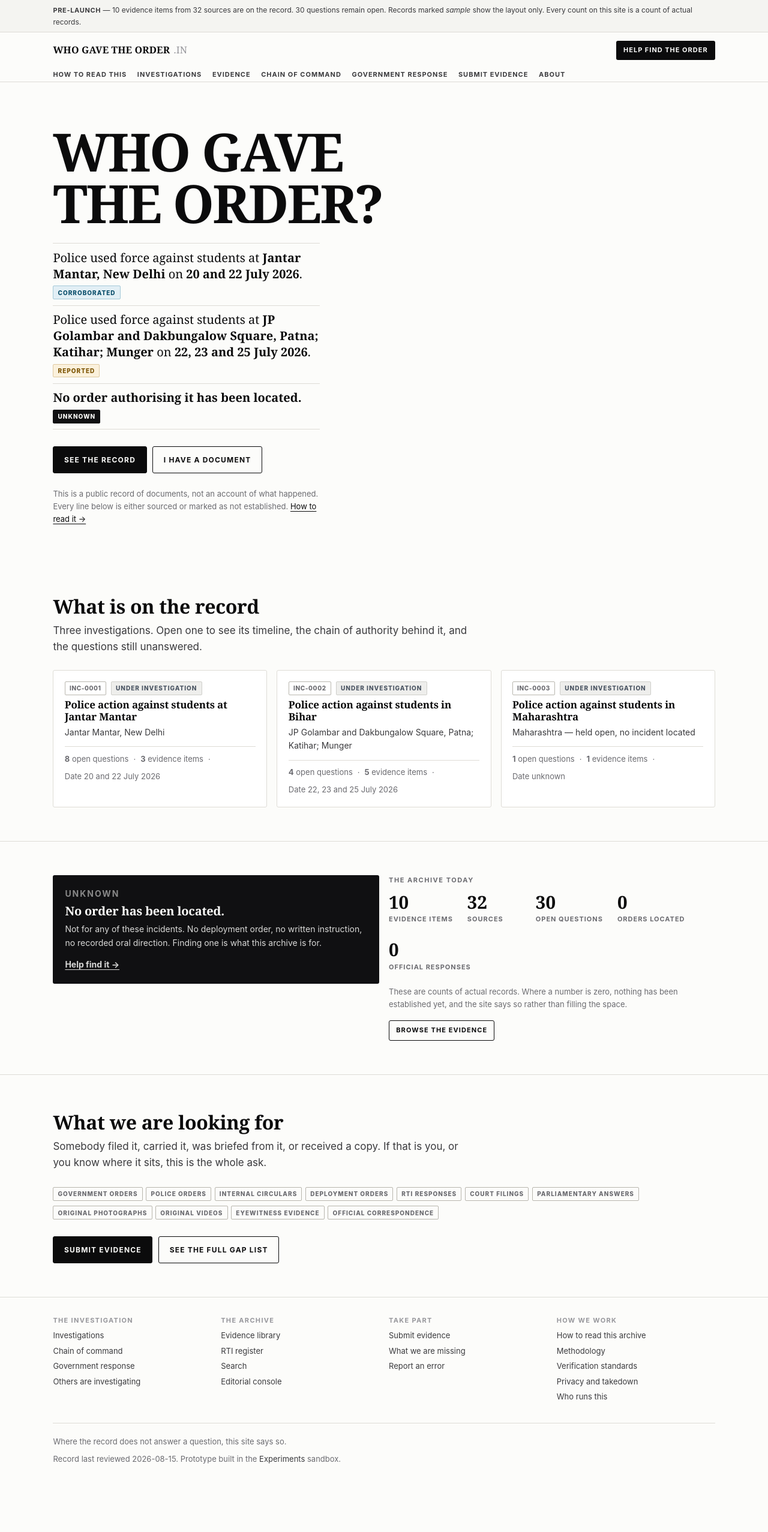
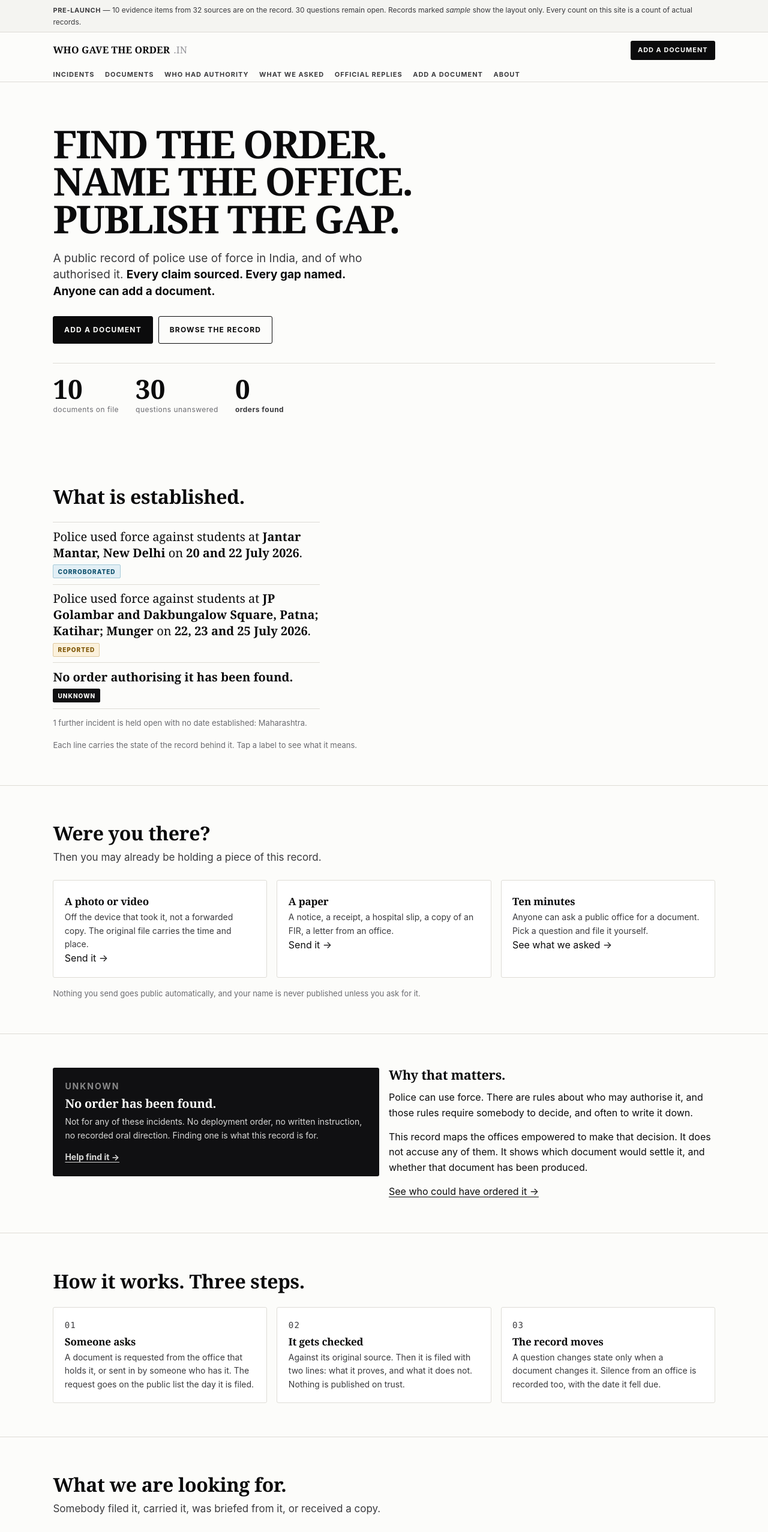
Before and after one commit to Varnasr/WhoGaveTheOrder, a plain HTML site: page index.html in a window 1280 px wide. Shown: the top 2554 px of the page at 60% size. Before the commit the page ends 2483 px from the top, so only its background shows below. Drawn offline with Linux system fonts and the light colour scheme.

Commit message:
Make the homepage say what the site is, in the register of a public registry (#44)
"Who gave the order?" promised an answer the site does not have, and a visitor
could read the whole hero without learning this is an archive they can add to.

Now three imperatives — find the order, name the office, publish the gap —
followed by the sentence that was missing: a public record of police use of
force in India and of who authorised it, every claim sourced, every gap named,
anyone can add a document. Three counts sit above the fold, including the zero
that is the point of the project.

A correction to an earlier change: six explainer sections were cut on the theory
that explanation was the problem. bribes.fyi is around 70% explanation and reads
clearly, so the diagnosis was wrong — ours were just long, abstract and about
our own methodology. Explanation returns short and in the second person: "Were
you there?", "How it works. Three steps.", and a plainly named FAQ.

Nav renamed for what a reader wants rather than the content model: Incidents,
Documents, Who had authority, What we asked, Official replies, Add a document.

```diff
--- a/assets/pages.js
+++ b/assets/pages.js
@@ -20,10 +20,15 @@
   pages.home = function () {
     var counts = model.counts();
 
-    /* The hero states, in plain language, what this site is about — using the
-       archive's own records rather than a hand-written summary, so the front
-       page cannot drift from what the data actually says. Each line carries the
-       state of the record behind it. */
+    /* Three numbers, at the top, in the order a stranger cares about them.
+       The third one is the point of the project and it is zero. */
+    ui.mount('[data-region="hero-stats"]',
+      '<div class="stat"><b>' + counts.evidence + '</b><span>documents on file</span></div>' +
+      '<div class="stat"><b>' + counts.open + '</b><span>questions unanswered</span></div>' +
+      '<div class="stat stat--zero"><b>' + counts.orders + '</b><span>orders found</span></div>');
+
+    /* What is established, read off the records rather than written by hand, so
+       the front page cannot drift from the data. */
     var lines = model.incidents.map(function (inc) {
       if (inc.dateState === 'UNKNOWN' || !inc.date) { return null; }
       return '<li>' +
@@ -33,58 +38,52 @@
       '</li>';
     }).filter(Boolean);
 
-    var orders = model.orders.length;
+    var held = model.incidents.filter(function (inc) {
+      return inc.dateState === 'UNKNOWN' || !inc.date;
+    });
 
     ui.mount('[data-region="hero-facts"]',
-      '<ul class="hero__list">' +
-        lines.join('') +
-        '<li><span class="hero__fact"><strong>' +
-          (orders ? orders + ' order' + (orders === 1 ? '' : 's') + ' located.' : 'No order authorising it has been located.') +
-        '</strong></span> ' + ui.chip(orders ? 'VERIFIED' : 'UNKNOWN') + '</li>' +
+      '<ul class="hero__list">' + lines.join('') +
+        '<li><span class="hero__fact"><strong>No order authorising it has been found.</strong></span> ' +
+          ui.chip('UNKNOWN') + '</li>' +
       '</ul>' +
-      (lines.length === 0
-        ? '<p class="small" style="margin-top:0.75rem">No incident date has been established yet.</p>'
+      (held.length
+        ? '<p class="small" style="margin-top:0.85rem">' + held.length +
+          ' further incident' + (held.length === 1 ? ' is' : 's are') +
+          ' held open with no date established: ' +
+          held.map(function (i) { return ui.esc(i.state); }).join(', ') + '.</p>'
         : ''));
-
-    ui.mount('[data-region="incident-cards"]',
-      model.incidents.map(ui.incidentCard).join(''));
-
-    ui.mount('[data-region="counts"]',
-      '<div><b>' + counts.evidence + '</b><span>Evidence items</span></div>' +
-      '<div><b>' + counts.sources + '</b><span>Sources</span></div>' +
-      '<div><b>' + counts.open + '</b><span>Open questions</span></div>' +
-      '<div><b>' + counts.orders + '</b><span>Orders located</span></div>' +
-      '<div><b>' + counts.responses + '</b><span>Official responses</span></div>');
 
     ui.mount('[data-region="wanted"]',
       WGO.WANTED.map(function (w) { return '<li>' + ui.plainChip(w) + '</li>'; }).join(''));
 
-    /* These regions only exist on pages that still carry them; ui.mount is a
-       no-op where the node is absent. */
-    ui.mount('[data-region="frame"]',
-      '<div class="frame__col">' +
-        '<p class="kicker">What we know</p>' +
-        '<span class="frame__count">' + counts.known + '</span>' +
-        '<h3>Established facts</h3>' +
-        '<p>Statements supported by primary evidence held in this archive.</p>' +
-      '</div>' +
-      '<div class="frame__col">' +
-        '<p class="kicker">What we don\'t know</p>' +
-        '<span class="frame__count">' + counts.open + '</span>' +
-        '<h3>Open questions</h3>' +
-        '<p>Questions the documentary record does not answer.</p>' +
-      '</div>' +
-      '<div class="frame__col">' +
-        '<p class="kicker">What the government says</p>' +
-        '<span class="frame__count">' + counts.responses + '</span>' +
-        '<h3>Official responses</h3>' +
-        '<p>Statements, explanations and denials on the record, reproduced in full.</p>' +
-      '</div>');
-
-    ui.mount('[data-region="legend"]',
-      Object.keys(WGO.EVIDENCE_STATES).map(function (key) {
-        return '<div>' + ui.chip(key) + '<p>' + ui.esc(WGO.EVIDENCE_STATES[key].definition) + '</p></div>';
-      }).join(''));
+    /* A plainly-named FAQ. These are the five things a stranger actually asks,
+       answered in one short paragraph each. */
+    ui.mount('[data-region="faq"]', [
+      ['Why does so much of this say UNKNOWN?',
+       'Because it has not been established, and the alternative is guessing. A claim without a ' +
+       'source is not shown as a fact here. The blank spaces are the work still to do.'],
+      ['Is this a campaign?',
+       'No. There is no petition, no party, and no ask beyond documents. Official statements are ' +
+       'published in full, including the ones that cut against the project.'],
+      ['Are you accusing anyone?',
+       'No. The chain of command shows which offices are empowered to authorise force. That is a ' +
+       'statement about the law. Whether a particular office did authorise it needs a document, and ' +
+       'until one exists every node reads <em>not established</em>. No individual is named anywhere.'],
+      ['What happens to something I send?',
+       'It is logged privately and checked against its original source before anything is published. ' +
+       'Nothing goes live automatically. Your name is never published unless you tick the box asking ' +
+       'for it, and your contact details never are.'],
+      ['Can I ask for a document myself?',
+       'Yes, and it is the most useful thing anyone can do. Any citizen can request a record from a ' +
+       'public office. Pick a question off the gap list, file it, and send the reference number — the ' +
+       'clock then runs in public.'],
+      ['Who runs this?',
+       'A private, unfunded project on one person\'s unpaid time, not affiliated with any party or ' +
+       'organisation. The operator is not named, for reasons set out on the about page.']
+    ].map(function (row) {
+      return ui.explainer(row[0], '<p>' + row[1] + '</p>');
+    }).join(''));
   };
 
   /* ======================================================================= *
--- a/assets/styles.css
+++ b/assets/styles.css
@@ -648,3 +648,36 @@ blockquote.official cite { display: block; margin-top: 0.4rem; font-family: var(
   font-size: clamp(1rem, 3.6vw, 1.25rem);
   line-height: 1.35;
 }
+
+/* --- Hero: what this is, and the three numbers --------------------------- *
+   Modelled on the clarity of a good public registry: say what the site is in
+   one line, then show the counts that matter before any explanation. */
+
+.hero__what {
+  margin-top: 1.25rem;
+  max-width: 46ch;
+  font-size: clamp(1rem, 3.4vw, 1.1875rem);
+  line-height: 1.45;
+  color: var(--ink-2);
+}
+.hero__what strong { color: var(--ink); }
+
+.stat-row {
+  display: flex; flex-wrap: wrap; gap: 1.75rem;
+  margin-top: 2rem; padding-top: 1.25rem;
+  border-top: 1px solid var(--rule);
+}
+.stat b {
+  display: block;
+  font-family: var(--serif); font-weight: 700;
+  font-size: clamp(2rem, 7vw, 2.75rem); line-height: 1;
+}
+.stat span {
+  display: block; margin-top: 0.2rem;
+  font-size: 0.75rem; letter-spacing: 0.04em; color: var(--ink-3);
+}
+/* The count that is zero is the point of the project, not a missing value. */
+.stat--zero b { color: var(--ink); }
+.stat--zero span { color: var(--ink-2); font-weight: 700; }
+
+.hero .display { font-size: clamp(1.9rem, 8vw, 4rem); }
--- a/assets/ui.js
+++ b/assets/ui.js
@@ -231,7 +231,7 @@
           '<div class="masthead__bar">' +
             '<a class="wordmark" href="index.html">Who Gave The Order<span class="dot">.in</span></a>' +
             '<div class="masthead__tools">' +
-              '<a class="cta-persistent" href="submit.html">Help find the order</a>' +
+              '<a class="cta-persistent" href="submit.html">Add a document</a>' +
               '<button class="nav-toggle" type="button" aria-expanded="false" aria-controls="primary-nav">Menu</button>' +
             '</div>' +
           '</div>' +
--- a/data/taxonomy.js
+++ b/data/taxonomy.js
@@ -216,12 +216,15 @@ WGO.WANTED = [
 ];
 
 /* --- Primary navigation (section 18) — deliberately short ----------------- */
+/* Named for what a stranger is looking for, not for the content model behind
+   it. "Chain of command" is our word; "who had authority" is the question a
+   reader actually arrives with. */
 WGO.NAV = [
-  { href: 'walkthrough.html',    label: 'How to read this' },
-  { href: 'investigations.html', label: 'Investigations' },
-  { href: 'evidence.html',       label: 'Evidence' },
-  { href: 'chain.html',          label: 'Chain of Command' },
-  { href: 'response.html',       label: 'Government Response' },
-  { href: 'submit.html',         label: 'Submit Evidence' },
+  { href: 'investigations.html', label: 'Incidents' },
+  { href: 'evidence.html',       label: 'Documents' },
+  { href: 'chain.html',          label: 'Who had authority' },
+  { href: 'rti.html',            label: 'What we asked' },
+  { href: 'response.html',       label: 'Official replies' },
+  { href: 'submit.html',         label: 'Add a document' },
   { href: 'about.html',          label: 'About' }
 ];
--- a/index.html
+++ b/index.html
@@ -3,11 +3,11 @@
 <head>
 <meta charset="UTF-8">
 <meta name="viewport" content="width=device-width, initial-scale=1">
-<title>Who gave the order? — a public record of police action against students</title>
-<meta name="description" content="Police used force against students at Jantar Mantar and in Bihar in July 2026. No order authorising it has been located. This is the public record of trying to find one.">
+<title>Who gave the order? — a public record of police use of force in India</title>
+<meta name="description" content="A public record of police use of force against students in India, and of who authorised it. Every claim sourced. Every gap named. Anyone can add a document.">
 <meta name="theme-color" content="#0b0b0c">
 <meta property="og:title" content="Who gave the order?">
-<meta property="og:description" content="Police used force against students in July 2026. No order authorising it has been located. This is the record of trying to find one.">
+<meta property="og:description" content="A public record of police use of force in India, and of who authorised it. Every claim sourced. Every gap named.">
 <meta property="og:type" content="website">
 <link rel="icon" href="favicon.svg" type="image/svg+xml">
 <link rel="stylesheet" href="assets/styles.css">
@@ -17,13 +17,13 @@
 <div data-chrome="masthead"></div>
 <noscript>
   <nav class="shell" style="padding:1rem 1.15rem;border-bottom:1px solid var(--rule)">
-    <a href="walkthrough.html">How to read this</a> ·
-    <a href="investigations.html">Investigations</a> ·
-    <a href="evidence.html">Evidence</a> ·
-    <a href="chain.html">Chain of command</a> ·
-    <a href="submit.html">Submit evidence</a> ·
+    <a href="investigations.html">Incidents</a> ·
+    <a href="evidence.html">Documents</a> ·
+    <a href="chain.html">Who had authority</a> ·
+    <a href="rti.html">What we asked</a> ·
+    <a href="submit.html">Add a document</a> ·
     <a href="about.html">About</a>
-    <p class="small" style="margin-top:0.5rem">This archive reads its records with JavaScript. With it switched off you can still reach every page, but the record counts and evidence states will not render.</p>
+    <p class="small" style="margin-top:0.5rem">This archive reads its records with JavaScript. With it switched off you can still reach every page, but the counts and evidence labels will not render.</p>
   </nav>
 </noscript>
 
@@ -32,34 +32,62 @@
   <!-- HERO ============================================================== -->
   <div class="hero">
     <div class="shell">
-      <h1 class="display">Who gave<br>the order?</h1>
+      <h1 class="display">Find the order.<br>Name the office.<br>Publish the gap.</h1>
 
-      <div class="hero__facts" data-region="hero-facts"></div>
+      <p class="hero__what">
+        A public record of police use of force in India, and of who authorised it.
+        <strong>Every claim sourced. Every gap named. Anyone can add a document.</strong>
+      </p>
 
       <div class="hero__actions">
-        <a class="btn" href="investigations.html">See the record</a>
-        <a class="btn btn--ghost" href="submit.html">I have a document</a>
+        <a class="btn" href="submit.html">Add a document</a>
+        <a class="btn btn--ghost" href="investigations.html">Browse the record</a>
       </div>
 
-      <p class="small" style="margin-top:1.5rem;max-width:56ch">
-        This is a public record of documents, not an account of what happened. Every line below is
-        either sourced or marked as not established.
-        <a href="walkthrough.html">How to read it &rarr;</a>
-      </p>
+      <div class="stat-row" data-region="hero-stats"></div>
     </div>
   </div>
 
-  <!-- THE INVESTIGATION ================================================= -->
+  <!-- WHAT IS ESTABLISHED =============================================== -->
   <section>
     <div class="shell">
       <div class="section-head">
-        <h2>What is on the record</h2>
-        <p class="lede">
-          Three investigations. Open one to see its timeline, the chain of authority behind it, and
-          the questions still unanswered.
-        </p>
+        <h2>What is established.</h2>
       </div>
-      <div class="grid grid--3" data-region="incident-cards"></div>
+      <div class="hero__facts" data-region="hero-facts"></div>
+      <p class="small" style="margin-top:1rem">
+        Each line carries the state of the record behind it. Tap a label to see what it means.
+      </p>
+    </div>
+  </section>
+
+  <!-- WERE YOU THERE ==================================================== -->
+  <section>
+    <div class="shell">
+      <div class="section-head">
+        <h2>Were you there?</h2>
+        <p class="lede">Then you may already be holding a piece of this record.</p>
+      </div>
+      <div class="grid grid--3">
+        <a class="card" href="submit.html">
+          <h3>A photo or video</h3>
+          <p>Off the device that took it, not a forwarded copy. The original file carries the time and place.</p>
+          <span class="entry__go">Send it &rarr;</span>
+        </a>
+        <a class="card" href="submit.html">
+          <h3>A paper</h3>
+          <p>A notice, a receipt, a hospital slip, a copy of an FIR, a letter from an office.</p>
+          <span class="entry__go">Send it &rarr;</span>
+        </a>
+        <a class="card" href="rti.html">
+          <h3>Ten minutes</h3>
+          <p>Anyone can ask a public office for a document. Pick a question and file it yourself.</p>
+          <span class="entry__go">See what we asked &rarr;</span>
+        </a>
+      </div>
+      <p class="small" style="margin-top:1rem">
+        Nothing you send goes public automatically, and your name is never published unless you ask for it.
+      </p>
     </div>
   </section>
 
@@ -69,23 +97,53 @@
       <div class="grid grid--2" style="align-items:start">
         <div class="gap-block">
           <p class="kicker">Unknown</p>
-          <h3>No order has been located.</h3>
+          <h3>No order has been found.</h3>
           <p>
             Not for any of these incidents. No deployment order, no written instruction, no recorded
-            oral direction. Finding one is what this archive is for.
+            oral direction. Finding one is what this record is for.
           </p>
           <p style="margin-top:0.9rem"><a href="submit.html"><strong>Help find it &rarr;</strong></a></p>
         </div>
         <div>
-          <p class="kicker" style="margin-bottom:0.75rem">The archive today</p>
-          <div class="count-strip" data-region="counts"></div>
-          <p class="small" style="margin-top:1.25rem">
-            These are counts of actual records. Where a number is zero, nothing has been established
-            yet, and the site says so rather than filling the space.
-          </p>
-          <p style="margin-top:1rem">
-            <a class="btn btn--small btn--ghost" href="evidence.html">Browse the evidence</a>
-          </p>
+          <h2 style="font-size:1.35rem;margin-bottom:0.75rem">Why that matters.</h2>
+          <div class="prose">
+            <p>
+              Police can use force. There are rules about who may authorise it, and those rules
+              require somebody to decide, and often to write it down.
+            </p>
+            <p>
+              This record maps the offices empowered to make that decision. It does not accuse any of
+              them. It shows which document would settle it, and whether that document has been
+              produced.
+            </p>
+            <p><a href="chain.html">See who could have ordered it &rarr;</a></p>
+          </div>
+        </div>
+      </div>
+    </div>
+  </section>
+
+  <!-- HOW IT WORKS ====================================================== -->
+  <section>
+    <div class="shell">
+      <div class="section-head">
+        <h2>How it works. Three steps.</h2>
+      </div>
+      <div class="grid grid--3">
+        <div class="card">
+          <p class="section-number">01</p>
+          <h3>Someone asks</h3>
+          <p>A document is requested from the office that holds it, or sent in by someone who has it. The request goes on the public list the day it is filed.</p>
+        </div>
+        <div class="card">
+          <p class="section-number">02</p>
+          <h3>It gets checked</h3>
+          <p>Against its original source. Then it is filed with two lines: what it proves, and what it does not. Nothing is published on trust.</p>
+        </div>
+        <div class="card">
+          <p class="section-number">03</p>
+          <h3>The record moves</h3>
+          <p>A question changes state only when a document changes it. Silence from an office is recorded too, with the date it fell due.</p>
         </div>
       </div>
     </div>
@@ -95,17 +153,30 @@
   <section>
     <div class="shell">
       <div class="section-head">
-        <h2>What we are looking for</h2>
+        <h2>What we are looking for.</h2>
         <p class="lede">
-          Somebody filed it, carried it, was briefed from it, or received a copy. If that is you, or
-          you know where it sits, this is the whole ask.
+          Somebody filed it, carried it, was briefed from it, or received a copy.
         </p>
       </div>
       <ul class="pill-list" data-region="wanted"></ul>
       <div class="hero__actions">
-        <a class="btn" href="submit.html">Submit evidence</a>
+        <a class="btn" href="submit.html">Add a document</a>
         <a class="btn btn--ghost" href="submit.html#missing">See the full gap list</a>
       </div>
+    </div>
+  </section>
+
+  <!-- QUESTIONS ========================================================= -->
+  <section>
+    <div class="shell shell--narrow">
+      <div class="section-head">
+        <h2>Questions.</h2>
+      </div>
+      <div class="stack-sm" data-region="faq"></div>
+      <p class="small" style="margin-top:1.25rem">
+        Longer version: <a href="walkthrough.html">how to read this record</a> ·
+        <a href="about.html#method">how we check things</a>
+      </p>
     </div>
   </section>
 
```
